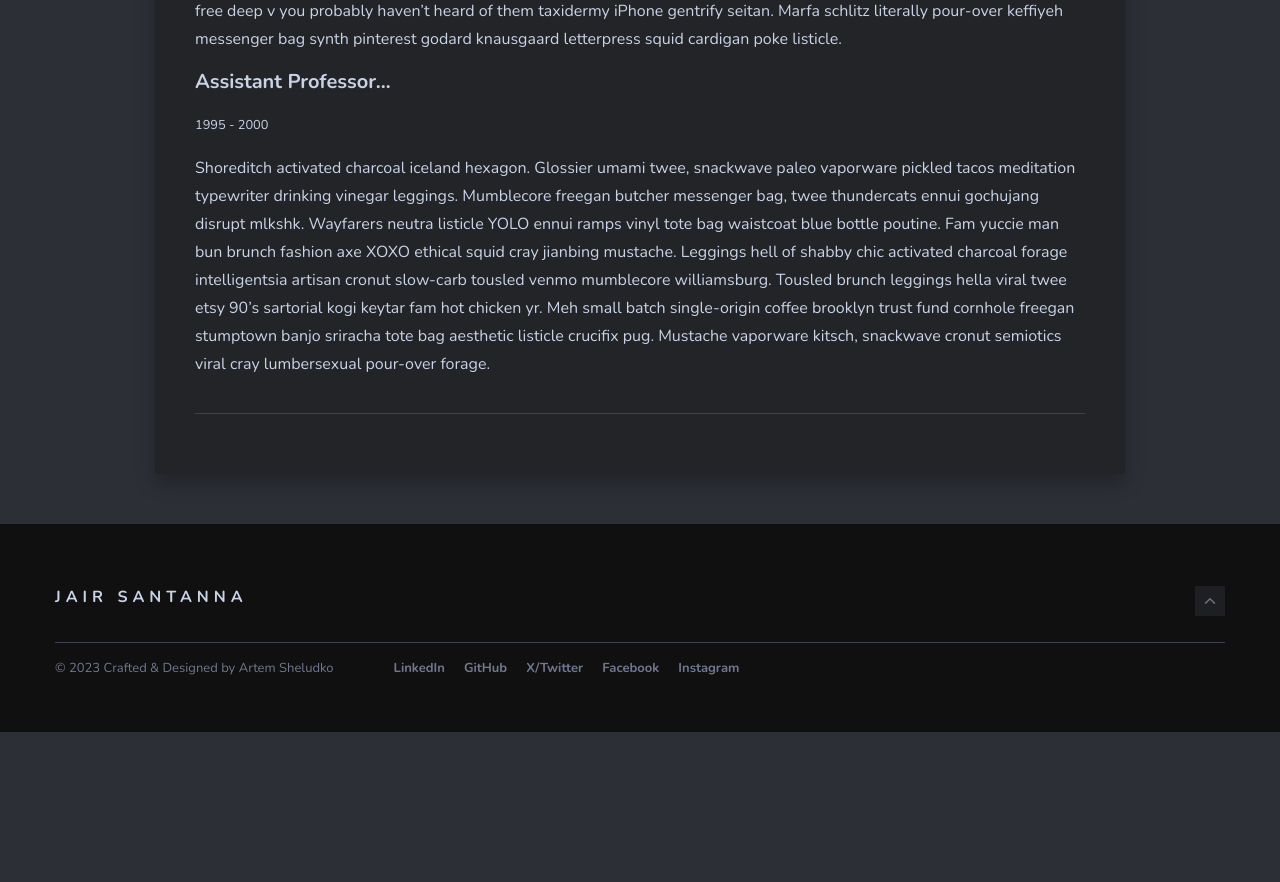
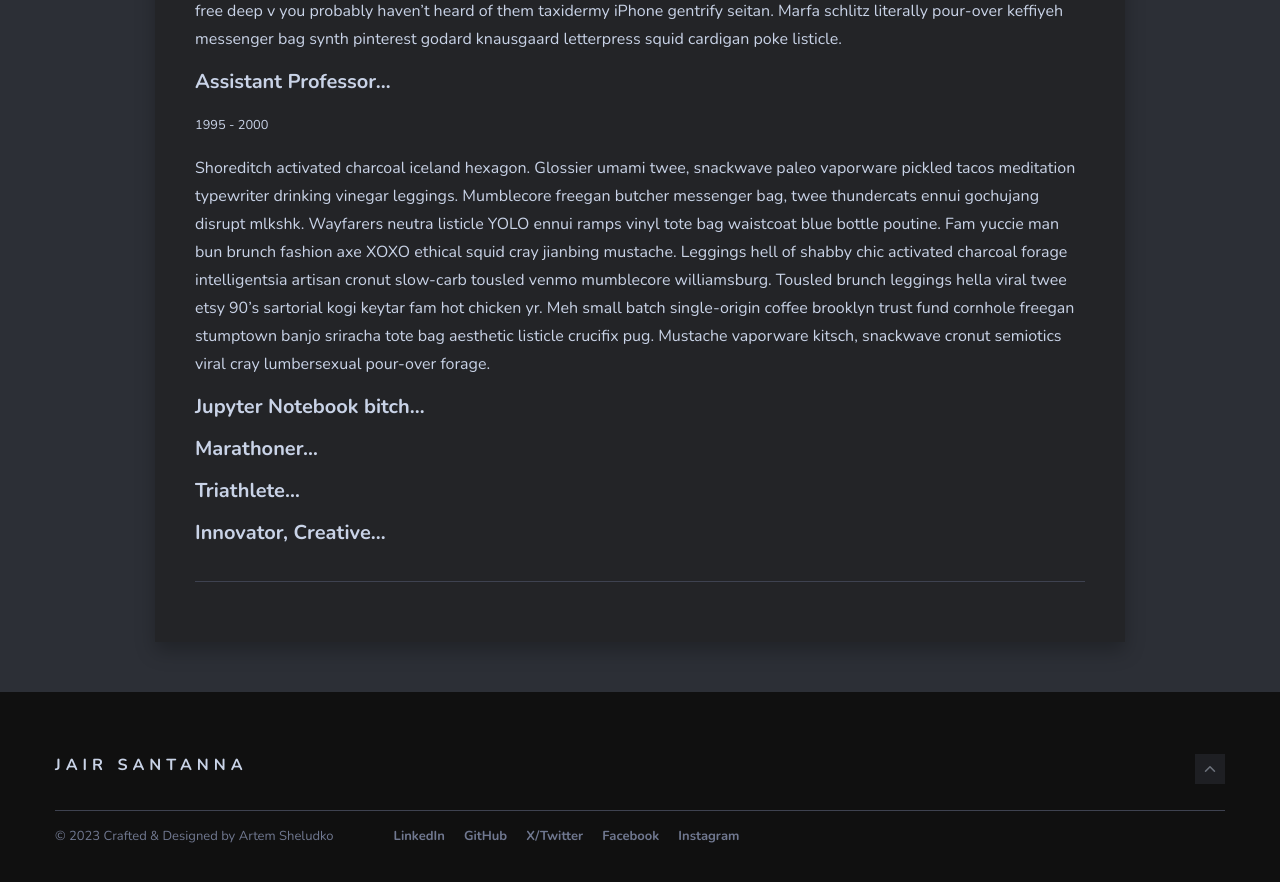
Before and after one commit to jjsantanna/jjsantanna.github.io, a Jekyll site: the page built from _pages/about.md, in a window 1280 px wide and 900 px high, scrolled down 1522 px. Shown: the top 882 px of the window. Built offline with Jekyll 4.4.1, drawn with Linux system fonts in a browser that asks for light colours; nearby versions of some CDN libraries; before the commit the page ends 2254 px from its top, so only the background shows below that.

Commit message:
fixing stuff

```diff
--- a/_pages/about.md
+++ b/_pages/about.md
@@ -22,3 +22,8 @@ Hot chicken shoreditch tousled listicle, actually meggings vape. Pok pok listicl
 <small>1995 - 2000</small>
 
 Shoreditch activated charcoal iceland hexagon. Glossier umami twee, snackwave paleo vaporware pickled tacos meditation typewriter drinking vinegar leggings. Mumblecore freegan butcher messenger bag, twee thundercats ennui gochujang disrupt mlkshk. Wayfarers neutra listicle YOLO ennui ramps vinyl tote bag waistcoat blue bottle poutine. Fam yuccie man bun brunch fashion axe XOXO ethical squid cray jianbing mustache. Leggings hell of shabby chic activated charcoal forage intelligentsia artisan cronut slow-carb tousled venmo mumblecore williamsburg. Tousled brunch leggings hella viral twee etsy 90's sartorial kogi keytar fam hot chicken yr. Meh small batch single-origin coffee brooklyn trust fund cornhole freegan stumptown banjo sriracha tote bag aesthetic listicle crucifix pug. Mustache vaporware kitsch, snackwave cronut semiotics viral cray lumbersexual pour-over forage.
+
+#### Jupyter Notebook bitch...
+#### Marathoner...
+#### Triathlete...
+#### Innovator, Creative...
```
Also changed, not shown: img/01.jpg, img/01_old.jpg (deleted), img/02_old.jpg (deleted), 1 other file.
